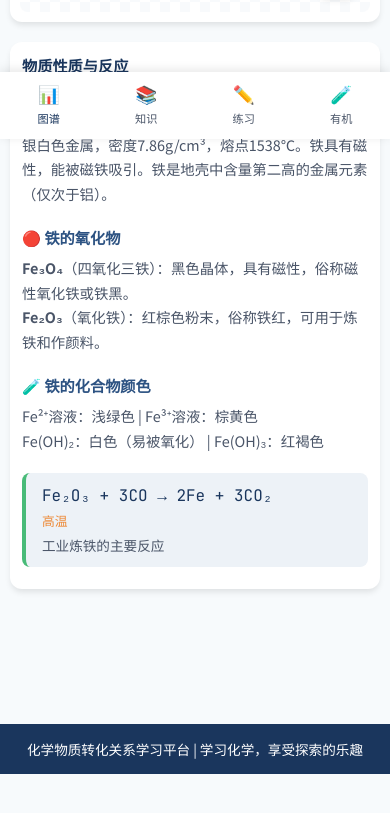
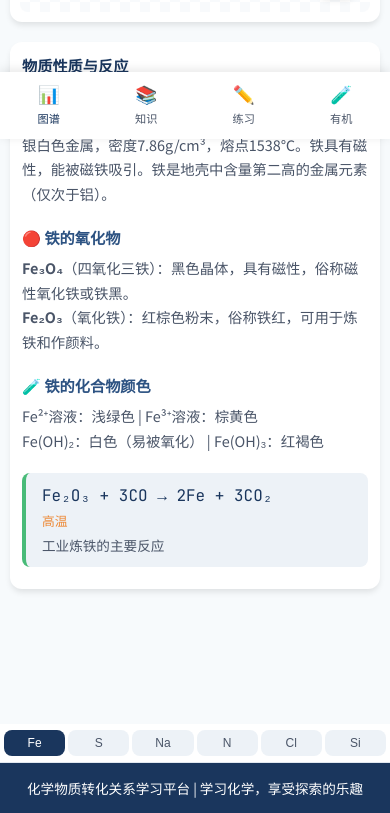
Before and after one commit to Habrry77/ChemViz-Learn, a plain HTML site: page index.html in a window 390 px wide. Shown: the part 705-1518 px from the top of the page. Before the commit the page ends 1479 px from the top, so only its background shows below. Drawn offline with Linux system fonts and the light colour scheme.

Commit message:
Update index.html

```diff
--- a/index.html
+++ b/index.html
@@ -218,6 +218,16 @@
         </button>
     </nav>
 
+    <!-- 移动端元素选择栏 -->
+    <div class="mobile-element-bar" id="mobileElementBar">
+        <button class="mobile-element-btn active" data-element="fe">Fe</button>
+        <button class="mobile-element-btn" data-element="s">S</button>
+        <button class="mobile-element-btn" data-element="na">Na</button>
+        <button class="mobile-element-btn" data-element="n">N</button>
+        <button class="mobile-element-btn" data-element="cl">Cl</button>
+        <button class="mobile-element-btn" data-element="si">Si</button>
+    </div>
+
     <!-- 页脚 -->
     <footer class="footer">
         <p>化学物质转化关系学习平台 | 学习化学，享受探索的乐趣</p>
```
